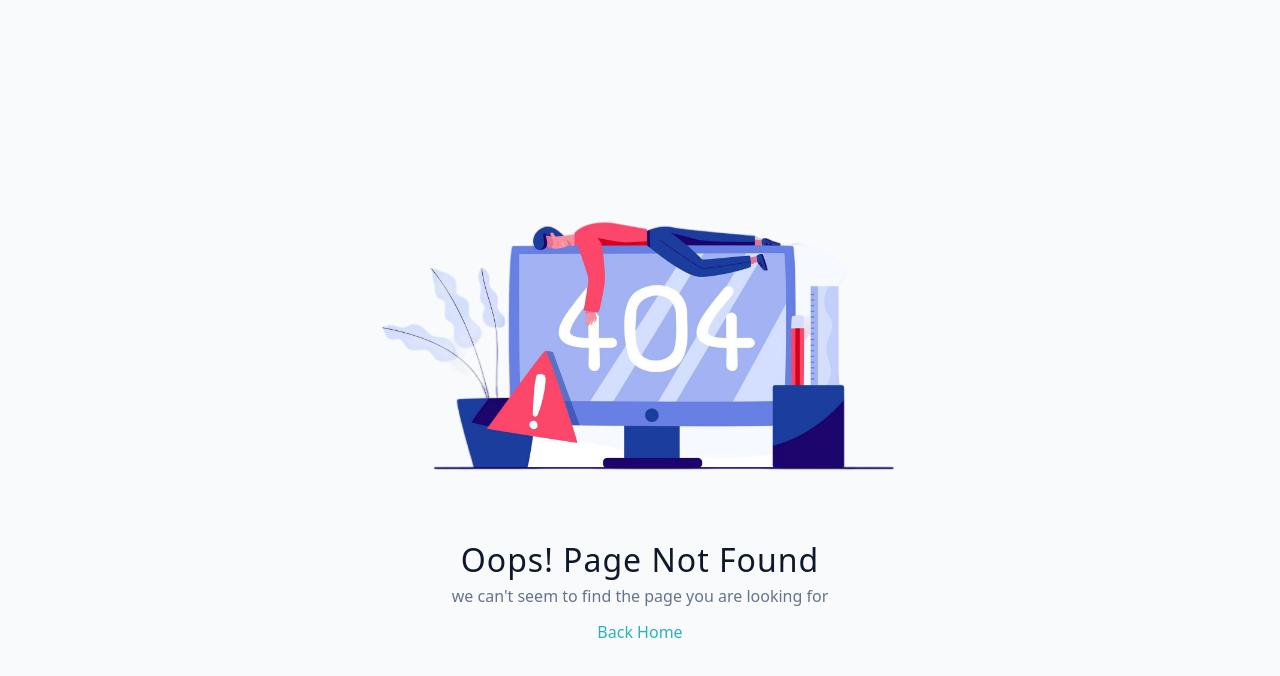
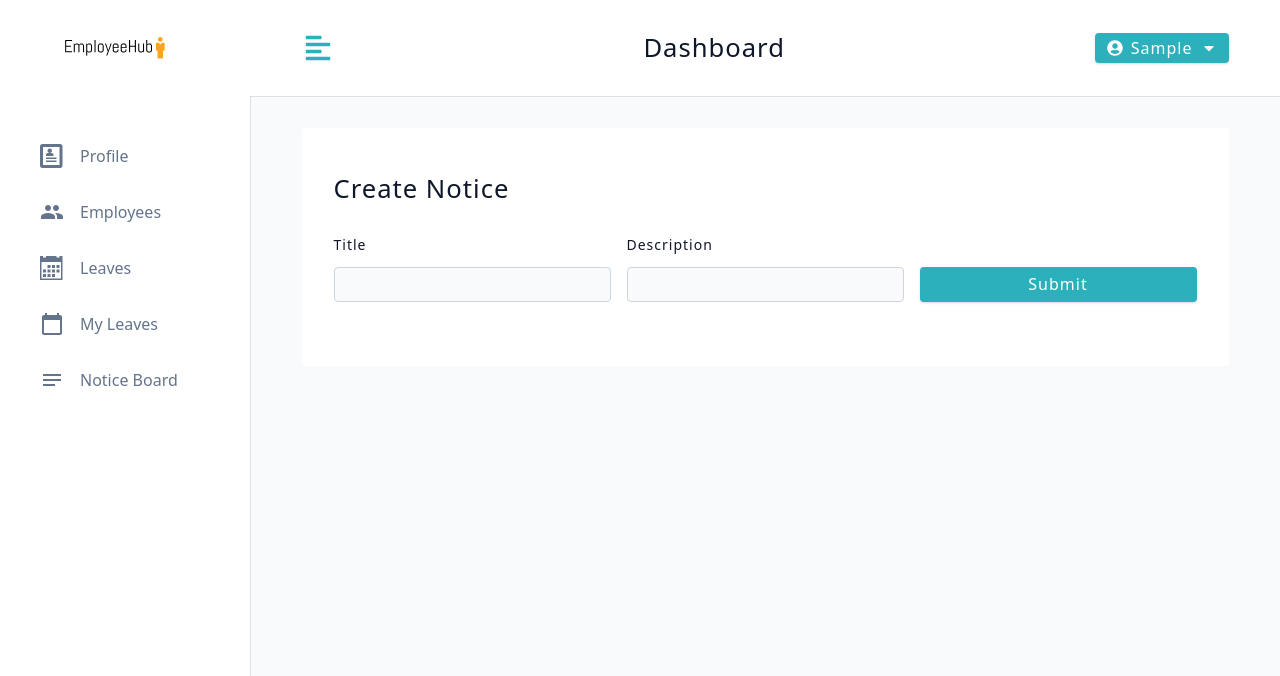
Before and after one commit to mahima-ucsc/employeehub, a React (Vite) app in the folder frontend/: page /dashboard/notices/create in a window 1280 px wide. Before the commit this address had no page. Shown: the top 676 px of the page. Built offline with nearby package versions, Linux system fonts and the light colour scheme; sample sign-in values are in the browser's storage.

Commit message:
UI - Implement create notice.

```diff
--- /dev/null
+++ b/frontend/src/features/notices/hooks/create-notice.js
@@ -0,0 +1,16 @@
+import { useMutation } from "@tanstack/react-query";
+import { useAxios } from "../../../common/hooks";
+
+const useCreateNotice = () => {
+  const { instance } = useAxios();
+
+  const createNotice = (data) => {
+    return instance.post("notices", data);
+  };
+
+  return useMutation({
+    mutationFn: createNotice,
+  });
+};
+
+export default useCreateNotice;
--- a/frontend/src/features/notices/hooks/index.js
+++ b/frontend/src/features/notices/hooks/index.js
@@ -1 +1,2 @@
 export { default as useGetNotices } from "./get-notices";
+export { default as useCreateNotice } from "./create-notice";
--- /dev/null
+++ b/frontend/src/features/notices/pages/create-notice/create-notice.jsx
@@ -0,0 +1,79 @@
+import { useForm } from "react-hook-form";
+import styled from "styled-components";
+import { yupResolver } from "@hookform/resolvers/yup";
+import { noticeSchema } from "../../schemas";
+import {
+  DashboardFormWrapper,
+  FormErrorMsg,
+  FormRow,
+  Input,
+  Label,
+} from "../../../../common/components";
+import { useEffect } from "react";
+import { useNavigate } from "react-router-dom";
+import { useAuth } from "../../../../common/hooks";
+import { useCreateNotice } from "../../hooks";
+import { toast } from "react-toastify";
+
+const Button = styled.button.attrs({
+  className: "btn btn-block form-btn",
+  type: "submit",
+})``;
+
+const CreateNotice = () => {
+  const { user } = useAuth();
+  const navigate = useNavigate();
+  const { mutate: createNotice } = useCreateNotice();
+  const {
+    register,
+    handleSubmit,
+    formState: { errors },
+  } = useForm({
+    mode: "onChange",
+    resolver: yupResolver(noticeSchema),
+  });
+
+  useEffect(() => {
+    if (user.role !== "admin") {
+      navigate("/dashboard/notices", { replace: true });
+    }
+  }, [user.role, navigate]);
+
+  const onSubmit = (data) => {
+    createNotice(data, {
+      onSuccess: () => {
+        toast.success("Notice was Created Successfully!");
+        navigate("/dashboard/notices", { replace: true });
+      },
+      onError: (err) => {
+        toast.error(err.response.data.msg);
+      },
+    });
+  };
+
+  return (
+    <DashboardFormWrapper>
+      <form className="form" onSubmit={handleSubmit(onSubmit)}>
+        <h4 className="form-title">Create Notice</h4>
+        <div className="form-center">
+          <FormRow>
+            <Label htmlFor="title">Title</Label>
+            <Input type="text" name="title" {...register("title")} />
+            <FormErrorMsg>{errors.title?.message}</FormErrorMsg>
+          </FormRow>
+          <FormRow>
+            <Label htmlFor="description">Description</Label>
+            <Input
+              type="text"
+              name="description"
+              {...register("description")}
+            />
+            <FormErrorMsg>{errors.description?.message}</FormErrorMsg>
+          </FormRow>
+          <Button>Submit</Button>
+        </div>
+      </form>
+    </DashboardFormWrapper>
+  );
+};
+export default CreateNotice;
--- /dev/null
+++ b/frontend/src/features/notices/schemas/index.js
@@ -0,0 +1,7 @@
+import * as yup from "yup";
+export const noticeSchema = yup
+  .object({
+    title: yup.string().required("Please enter the title."),
+    description: yup.string().required("Please enter the description."),
+  })
+  .required();
--- a/frontend/src/router.config.jsx
+++ b/frontend/src/router.config.jsx
@@ -13,6 +13,7 @@ import LeaveList from "./features/leaves/pages/leave-list/leave-list";
 import LeaveEdit from "./features/leaves/pages/leave-edit/leave-edit";
 import MyLeaveList from "./features/myleaves/pages/my-leaves-list/my-leaves-list";
 import NoticeList from "./features/notices/pages/notices-list/notice-list";
+import CreateNotice from "./features/notices/pages/create-notice/create-notice";
 
 // eslint-disable-next-line no-unused-vars
 function ProtectedLayout() {
@@ -107,6 +108,10 @@ export default createBrowserRouter([
             path: "notices",
             element: <NoticeList />,
           },
+          {
+            path: "notices/create",
+            element: <CreateNotice />,
+          },
         ],
       },
     ],
```
